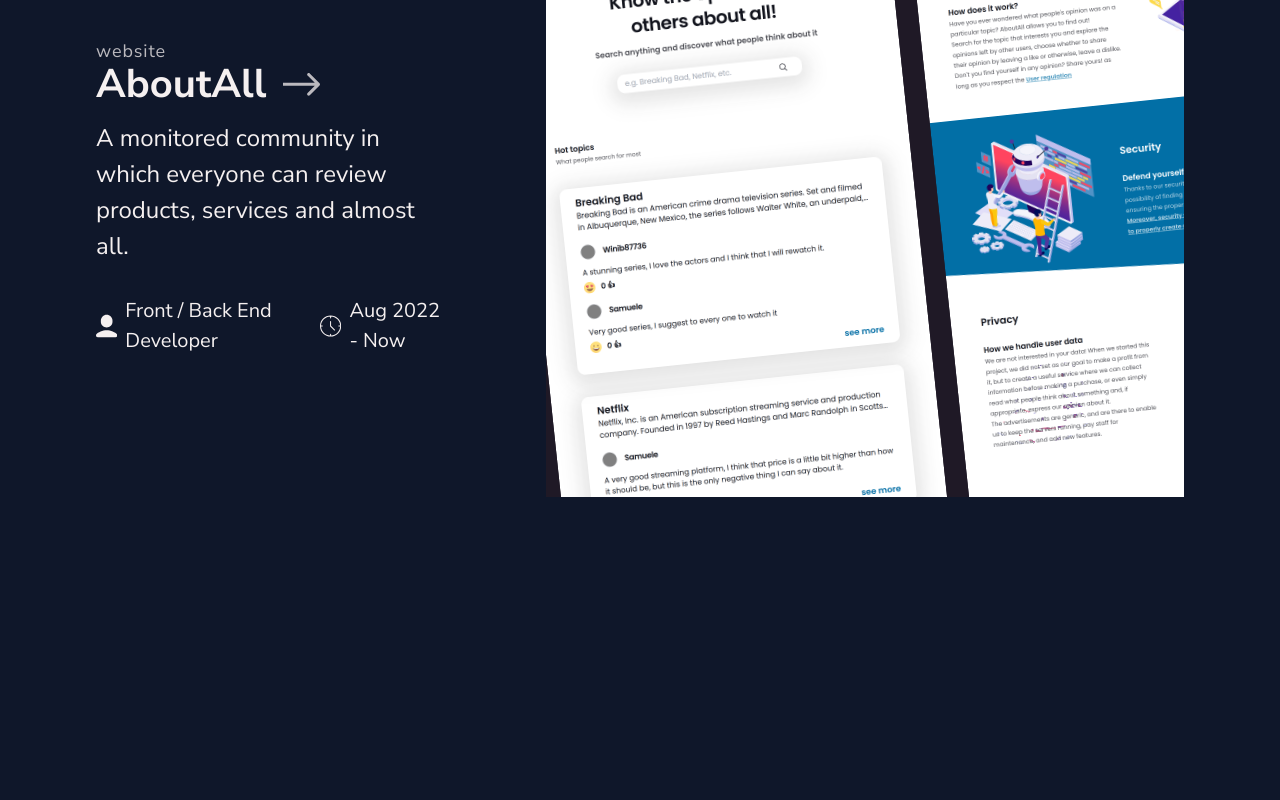
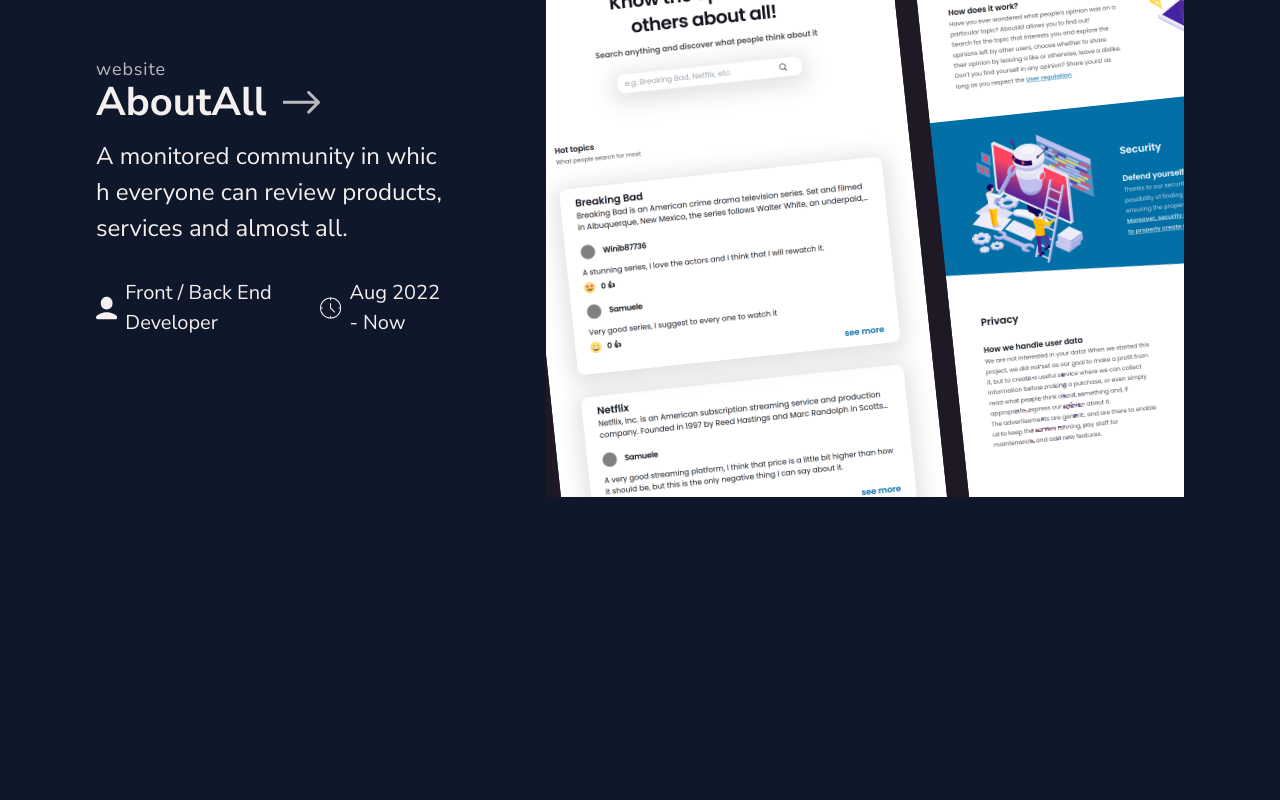
Before and after one commit to Samuele1818/portfolio, a Next.js app: page / in a window 1280 px wide. Shown: the part 1420-2220 px from the top of the page. Built offline with nearby package versions, Linux system fonts and the light colour scheme.

Commit message:
Added global break-all at paragraph

```diff
--- a/styles/globals.css
+++ b/styles/globals.css
@@ -13,6 +13,10 @@
     a {
         text-decoration: none;
         @apply md-text
+    }
+
+    p {
+        @apply whitespace-pre-line break-all
     }
 
     p, button {
```
